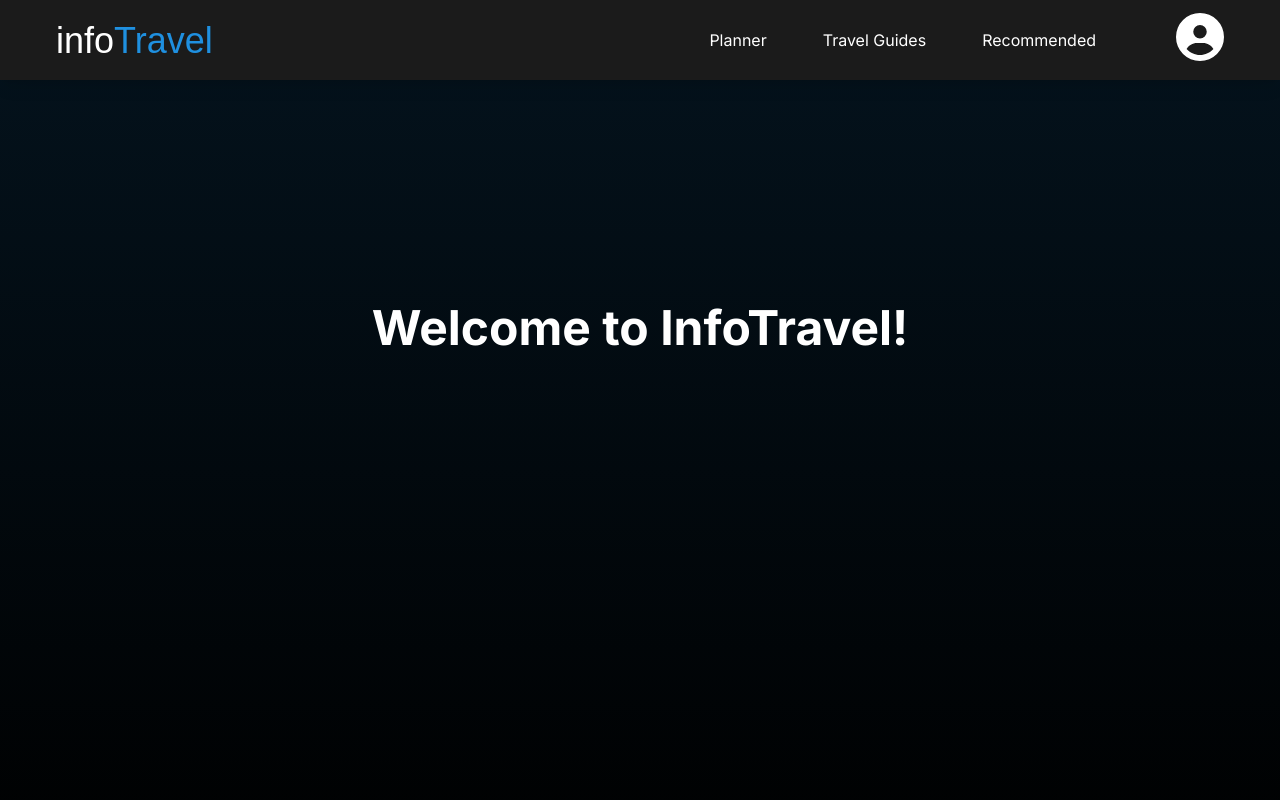
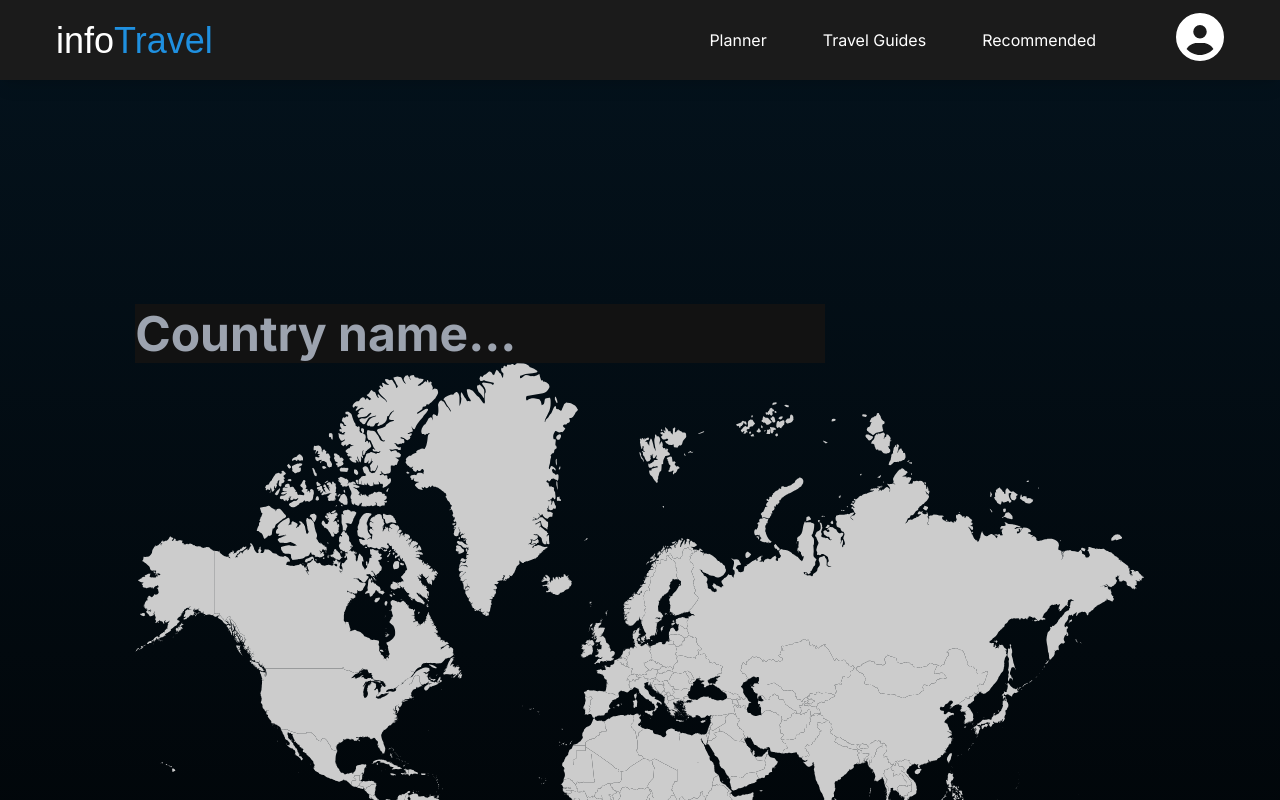
Before and after one commit to infoTravelProject/infoTravel, a Next.js app in the folder front/: page / in a window 1280 px wide. Shown: the top 800 px of the page. Built offline with nearby package versions, Linux system fonts and the light colour scheme; a web font is replaced by a local one.

Commit message:
world map in progress

```diff
--- /dev/null
+++ b/front/components/MapComponent.js
@@ -0,0 +1,75 @@
+import React, { useEffect, useRef, useState } from "react";
+
+const MapComponent = () => {
+    const [svgContent, setSvgContent] = useState("");
+    const [searchQuery, setSearchQuery] = useState("");
+    const svgContainerRef = useRef(null);
+
+    useEffect(() => {
+        fetch("/world.svg")
+            .then((response) => response.text())
+            .then((data) => setSvgContent(data))
+            .catch((error) => console.error("Error loading SVG:", error));
+    }, []);
+
+    useEffect(() => {
+        if (!svgContainerRef.current) return;
+
+        const svgContainer = svgContainerRef.current;
+        svgContainer.innerHTML = svgContent;
+
+        const countries = svgContainer.querySelectorAll("[id]");
+
+        countries.forEach((country) => {
+            const countryTitle = country.getAttribute("title");
+
+            country.setAttribute("fill", "#CCCCCC");
+
+            country.addEventListener("mouseenter", () => {
+                country.setAttribute("fill", "#FFD700");
+            });
+
+            country.addEventListener("mouseleave", () => {
+                if (!searchQuery || !countryTitle?.toLowerCase().includes(searchQuery)) {
+                    country.setAttribute("fill", "#CCCCCC");
+                }
+            });
+
+            if (searchQuery && countryTitle?.toLowerCase().includes(searchQuery)) {
+                country.setAttribute("fill", "#FFD700");
+            }
+
+            country.style.cursor = "pointer";
+            country.addEventListener("click", () => {
+                console.log(`Navigating to: /countries/${countryTitle.toLowerCase()}`);
+                window.location.href = `/countries/${countryTitle.toLowerCase()}`;
+            });
+        });
+
+        return () => {
+            countries.forEach((country) => {
+                country.removeEventListener("mouseenter", () => {});
+                country.removeEventListener("mouseleave", () => {});
+                country.removeEventListener("click", () => {});
+            });
+        };
+    }, [svgContent, searchQuery]);
+
+    const handleSearch = (e) => {
+        setSearchQuery(e.target.value.toLowerCase());
+    };
+
+    return (
+        <div>
+            <input
+                type="text"
+                placeholder="Country name..."
+                value={searchQuery}
+                onChange={handleSearch}
+            />
+            <div ref={svgContainerRef}></div>
+        </div>
+    );
+};
+
+export default MapComponent;
--- a/front/pages/index.js
+++ b/front/pages/index.js
@@ -1,4 +1,5 @@
 import {useGlobalContext} from "@/components/context/GlobalContext";
+import MapComponent from "@/components/MapComponent";
 
 export default function Home() {
     const {setSidebarPage} = useGlobalContext();
@@ -7,7 +8,7 @@ export default function Home() {
     return (
         <div>
             <h1 className="text-white text-5xl font-inter p-56 font-bold flex items-center justify-center">
-                Welcome to InfoTravel!
+                <MapComponent/>
             </h1>
         </div>
     );
```
Also changed, not shown: front/public/world.svg (added).
